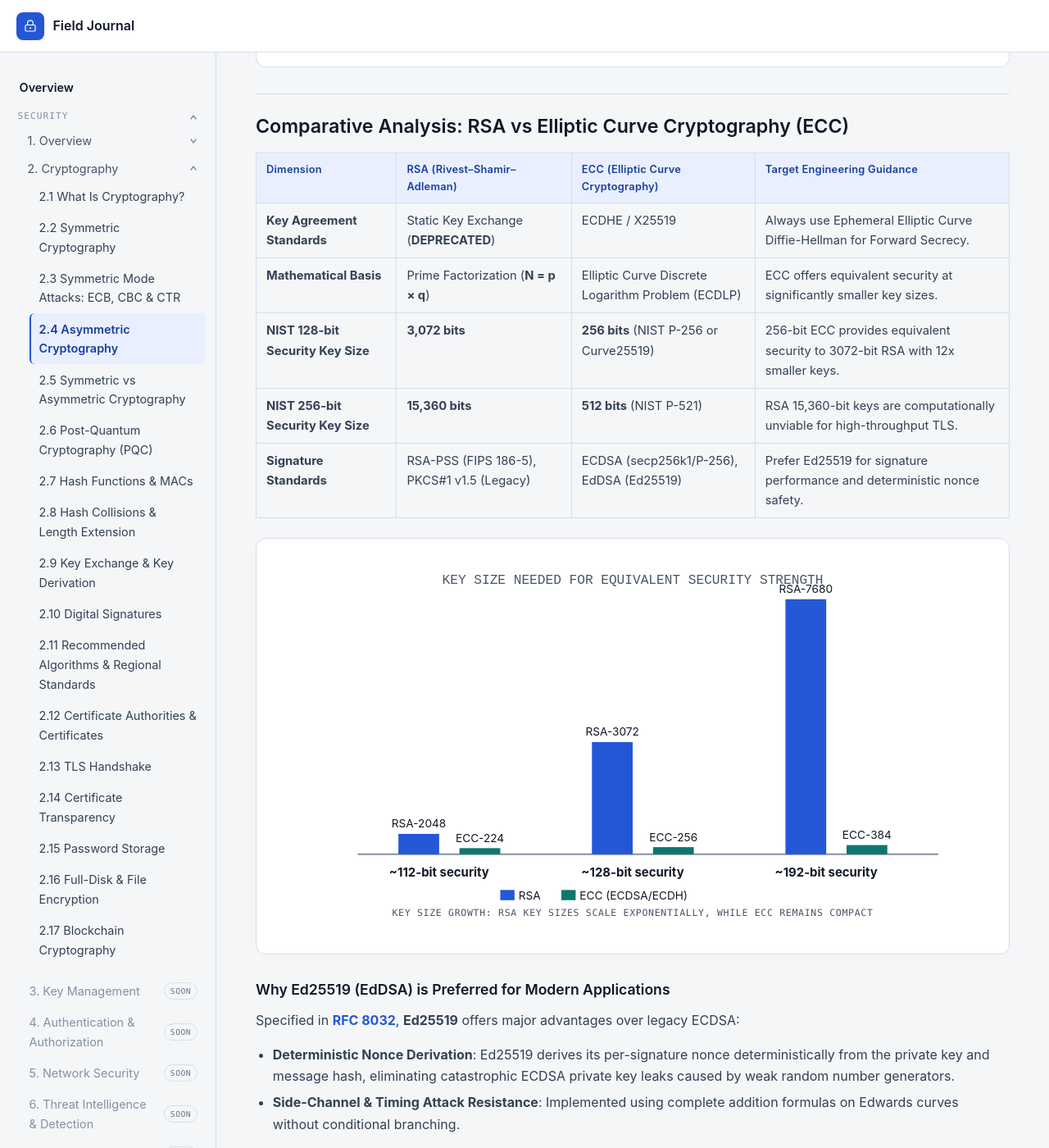
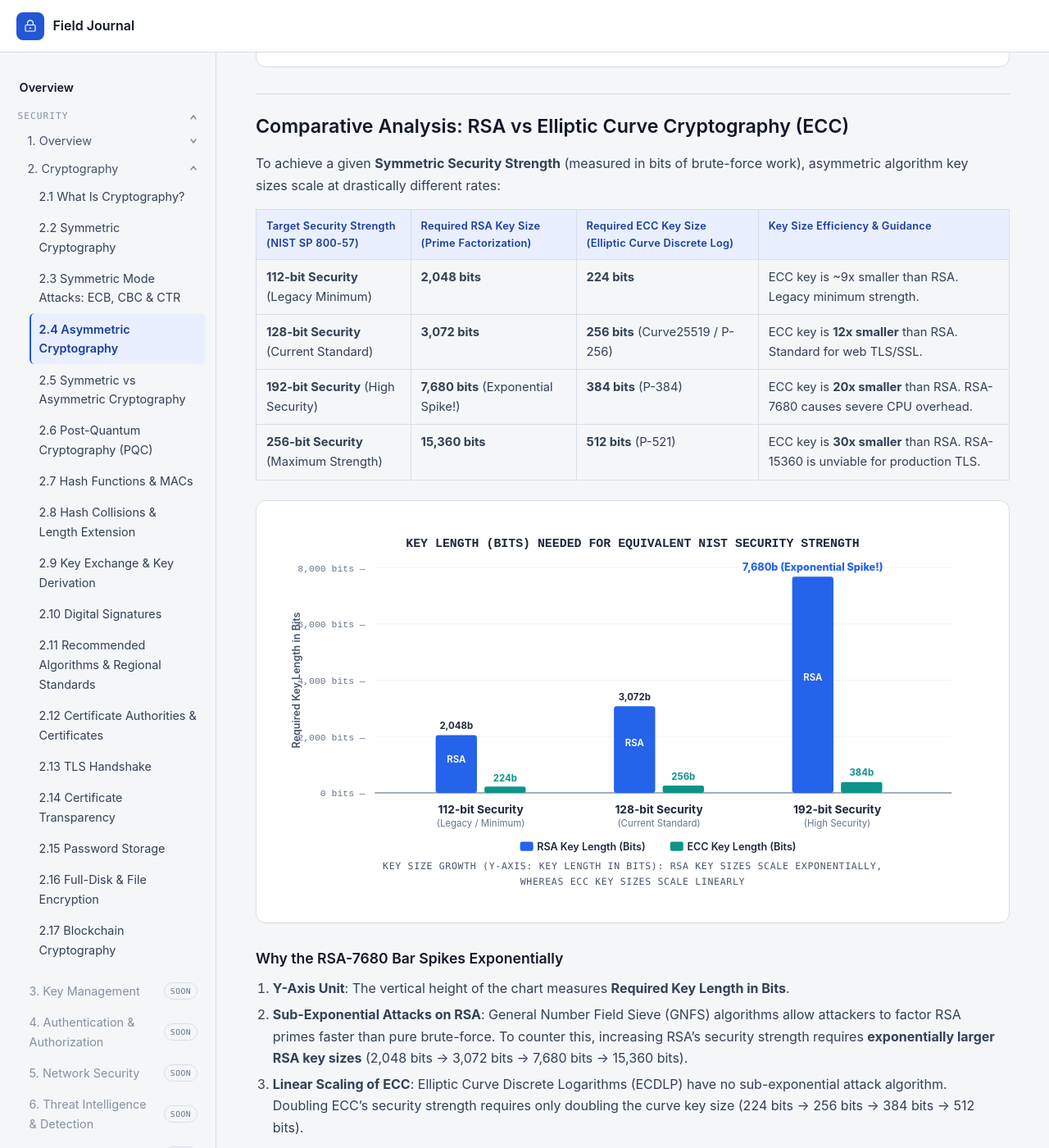
Before and after one commit to llody9977/journal, a Jekyll site: the page built from topics/asymmetric-cryptography.md, in a window 1280 px wide and 1400 px high, scrolled down 2946 px. Shown: the whole window at 82% size. Built offline with Jekyll 4.4.1, drawn with Linux system fonts in a browser that asks for light colours; some of the changed text lies outside the part shown.

Commit message:
docs(asymmetric): clarify Y-axis units (Key Size in Bits) and exponential scaling of RSA-7680

```diff
--- a/topics/asymmetric-cryptography.md
+++ b/topics/asymmetric-cryptography.md
@@ -393,18 +393,26 @@ A **Private Key is used for Digital Signing** (and for decrypting incoming data
 
 ## Comparative Analysis: RSA vs Elliptic Curve Cryptography (ECC)
 
-| Dimension | RSA (Rivest–Shamir–Adleman) | ECC (Elliptic Curve Cryptography) | Target Engineering Guidance |
+To achieve a given **Symmetric Security Strength** (measured in bits of brute-force work), asymmetric algorithm key sizes scale at drastically different rates:
+
+| Target Security Strength (NIST SP 800-57) | Required RSA Key Size (Prime Factorization) | Required ECC Key Size (Elliptic Curve Discrete Log) | Key Size Efficiency &amp; Guidance |
 |---|---|---|---|
-| **Key Agreement Standards** | Static Key Exchange (**DEPRECATED**) | ECDHE / X25519 | Always use Ephemeral Elliptic Curve Diffie-Hellman for Forward Secrecy. |
-| **Mathematical Basis** | Prime Factorization (**N = p × q**) | Elliptic Curve Discrete Logarithm Problem (ECDLP) | ECC offers equivalent security at significantly smaller key sizes. |
-| **NIST 128-bit Security Key Size** | **3,072 bits** | **256 bits** (NIST P-256 or Curve25519) | 256-bit ECC provides equivalent security to 3072-bit RSA with 12x smaller keys. |
-| **NIST 256-bit Security Key Size** | **15,360 bits** | **512 bits** (NIST P-521) | RSA 15,360-bit keys are computationally unviable for high-throughput TLS. |
-| **Signature Standards** | RSA-PSS (FIPS 186-5), PKCS#1 v1.5 (Legacy) | ECDSA (secp256k1/P-256), EdDSA (Ed25519) | Prefer Ed25519 for signature performance and deterministic nonce safety. |
+| **112-bit Security** (Legacy Minimum) | **2,048 bits** | **224 bits** | ECC key is ~9x smaller than RSA. Legacy minimum strength. |
+| **128-bit Security** (Current Standard) | **3,072 bits** | **256 bits** (Curve25519 / P-256) | ECC key is **12x smaller** than RSA. Standard for web TLS/SSL. |
+| **192-bit Security** (High Security) | **7,680 bits** (Exponential Spike!) | **384 bits** (P-384) | ECC key is **20x smaller** than RSA. RSA-7680 causes severe CPU overhead. |
+| **256-bit Security** (Maximum Strength) | **15,360 bits** | **512 bits** (P-521) | ECC key is **30x smaller** than RSA. RSA-15360 is unviable for production TLS. |
 
 <div class="diagram-frame">
-  <img src="{{ '/assets/img/key-size-comparison.svg' | relative_url }}" alt="Bar chart comparing RSA and ECC key sizes needed for equivalent security strength: 3072-bit RSA equals 256-bit ECC.">
-  <p class="diagram-caption">Key size growth: RSA key sizes scale exponentially, while ECC remains compact</p>
+  <img src="{{ '/assets/img/key-size-comparison.svg' | relative_url }}?v=2" alt="Bar chart comparing RSA and ECC key sizes in bits across 112-bit, 128-bit, and 192-bit security strengths. RSA-7680 spikes exponentially while ECC-384 remains compact.">
+  <p class="diagram-caption">Key size growth (Y-Axis: Key Length in Bits): RSA key sizes scale exponentially, whereas ECC key sizes scale linearly</p>
 </div>
+
+### Why the RSA-7680 Bar Spikes Exponentially
+
+1. **Y-Axis Unit**: The vertical height of the chart measures **Required Key Length in Bits**.
+2. **Sub-Exponential Attacks on RSA**: General Number Field Sieve (GNFS) algorithms allow attackers to factor RSA primes faster than pure brute-force. To counter this, increasing RSA's security strength requires **exponentially larger RSA key sizes** (2,048 bits → 3,072 bits → 7,680 bits → 15,360 bits).
+3. **Linear Scaling of ECC**: Elliptic Curve Discrete Logarithms (ECDLP) have no sub-exponential attack algorithm. Doubling ECC's security strength requires only doubling the curve key size (224 bits → 256 bits → 384 bits → 512 bits).
+4. **Engineering Consequence**: At 192-bit security, RSA requires a towering **7,680-bit key** (a 2.5x spike from 3,072 bits!), rendering RSA handshakes extremely slow and CPU-intensive compared to a compact **384-bit ECC key**.
 
 ### Why Ed25519 (EdDSA) is Preferred for Modern Applications
 
```
Also changed, not shown: assets/img/key-size-comparison.svg.
